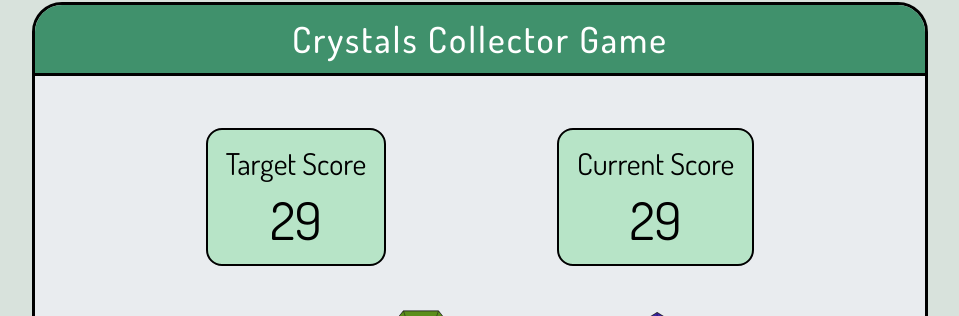
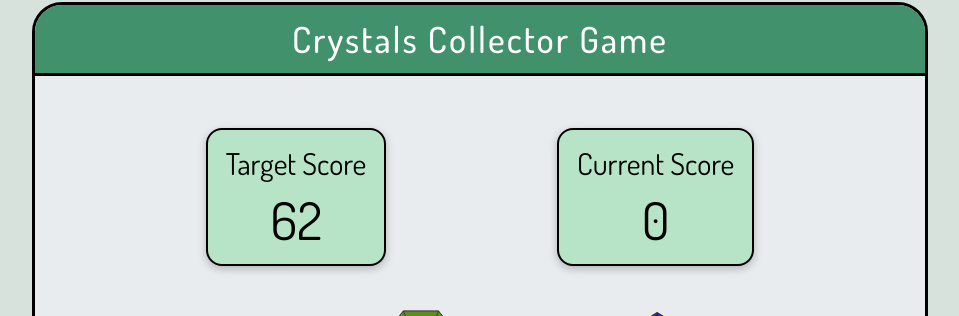
Before and after one commit to Nastakalow/Crystal-Collector-Game, a plain HTML site: page index.html in a window 1280 px wide. Shown: the part 133-449 px from the top of the page, without its empty margins (160-1119 px from the left). Drawn offline with nearby package versions, Linux system fonts and the light colour scheme.

```diff
--- a/assets/css/style.css
+++ b/assets/css/style.css
@@ -60,6 +60,7 @@
   border-radius: 1.6rem;
   border: 2px solid #000;
   text-align: center;
+  box-shadow: rgba(0, 0, 0, 0.24) 0px 3px 8px;
 }
 
 .score-content h3 {
@@ -85,7 +86,7 @@
 }
 
 .crystal-image:hover {
-  transform: scale(1.2);
+  transform: scale(1.1);
 }
 
 .footer {
--- a/index.html
+++ b/index.html
@@ -12,6 +12,7 @@
     />
     <link rel="stylesheet" href="./assets/css/reset.css" />
     <link rel="stylesheet" href="./assets/css/style.css" />
+    <script src="https://code.jquery.com/jquery-3.5.0.js"></script>
     <script src="./js/app.js" defer></script>
     <title>Crystal Collector Game</title>
   </head>
@@ -24,11 +25,11 @@
         <div class="score-container">
           <div class="score-content">
             <h3>Target Score</h3>
-            <strong class="score" id="targetScore">29</strong>
+            <strong class="score" id="targetScore"></strong>
           </div>
           <div class="score-content">
             <h3>Current Score</h3>
-            <strong class="score" id="currentScore">29</strong>
+            <strong class="score" id="currentScore">0</strong>
           </div>
         </div>
 
--- a/js/app.js
+++ b/js/app.js
@@ -0,0 +1,40 @@
+$(document).ready(function () {
+  let crystalValueObj = getCrystalValue();
+  let sum = 0;
+
+  function getCrystalValue() {
+    return {
+      purple: {
+        value: Math.round(Math.random() * 12) + 1,
+      },
+      green: {
+        value: Math.round(Math.random() * 12) + 1,
+      },
+      red: {
+        value: Math.round(Math.random() * 12) + 1,
+      },
+      blue: {
+        value: Math.round(Math.random() * 12) + 1,
+      },
+    };
+  }
+
+  $("#purpleCrystals").click(function () {
+    sum += crystalValueObj["purple"]["value"];
+    $("#currentScore").html(sum);
+  });
+  $("#greenCrystals").click(function () {
+    sum += crystalValueObj["green"]["value"];
+    $("#currentScore").html(sum);
+  });
+  $("#redCrystals").click(function () {
+    sum += crystalValueObj["red"]["value"];
+    $("#currentScore").html(sum);
+  });
+  $("#blueCrystals").click(function () {
+    sum += crystalValueObj["blue"]["value"];
+    $("#currentScore").html(sum);
+  });
+
+  $("#targetScore").html(Math.round(Math.random() * 102) + 19);
+});
```
